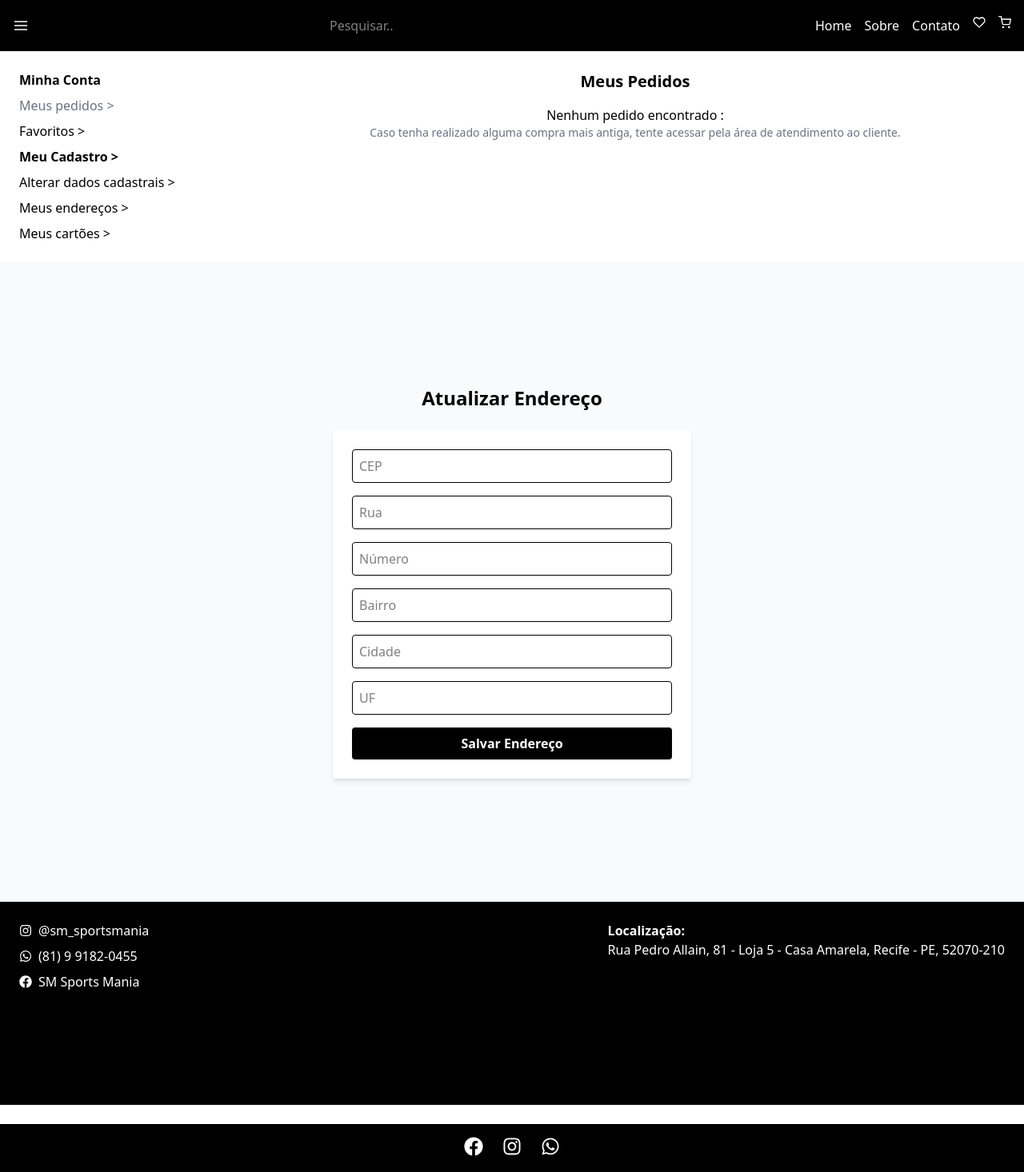
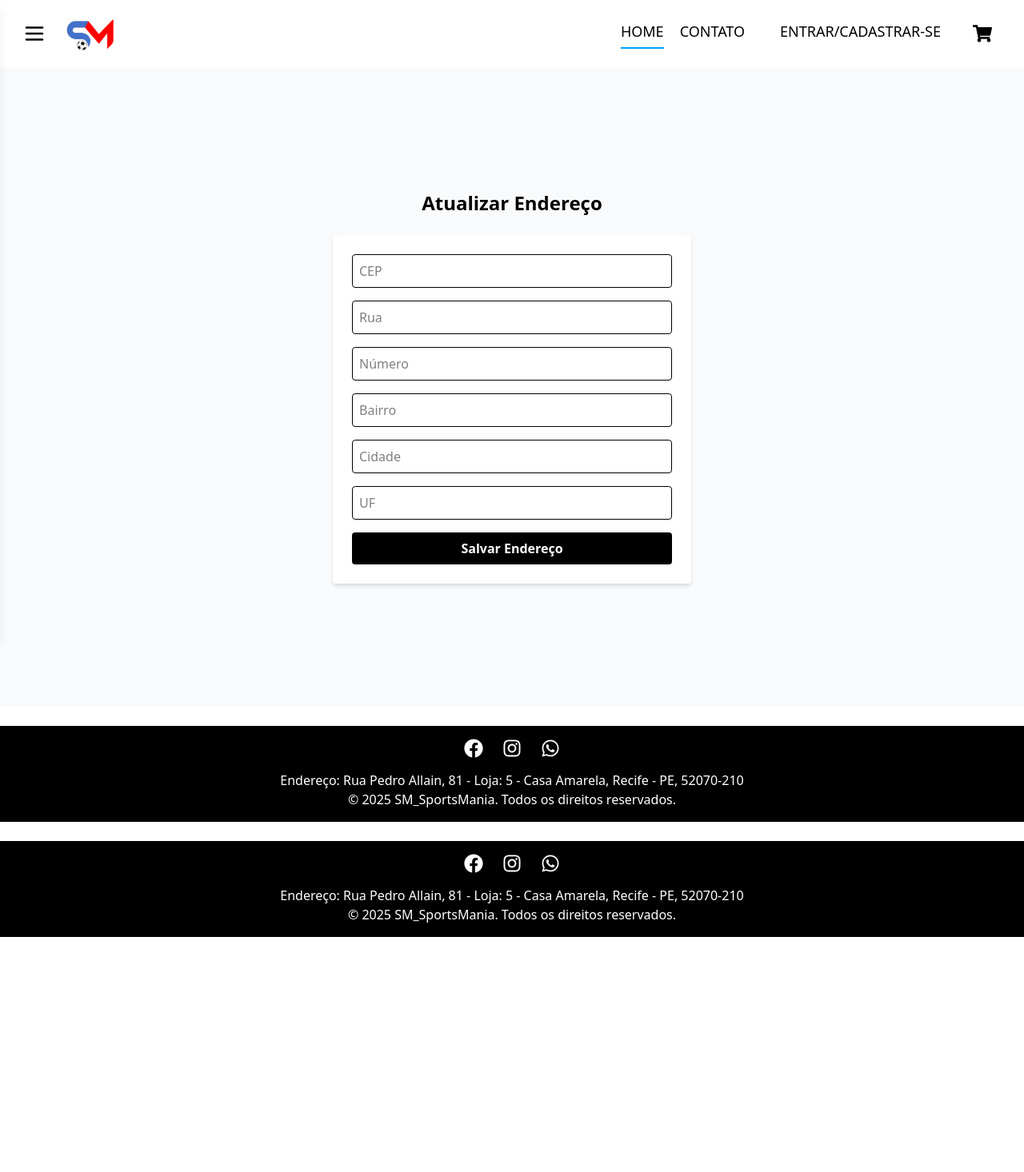
Before and after one commit to GabrielP02/SportsMania, a React (Vite) app: page /addressupdate in a window 1280 px wide. Shown: the top 1466 px of the page at 80% size. After the commit the page ends 1172 px from the top, so only its background shows below. Built offline with nearby package versions, Linux system fonts and the light colour scheme; grey boxes are pictures that could not be loaded.

Commit message:
addresUpdate

```diff
--- a/src/pages/AddressUpdate.jsx
+++ b/src/pages/AddressUpdate.jsx
@@ -1,7 +1,7 @@
 import React, { useEffect, useState } from "react";
 import { useNavigate } from "react-router-dom";
-import { FiMenu, FiHeart, FiShoppingCart } from "react-icons/fi";
-import { FaInstagram, FaWhatsapp, FaFacebook } from "react-icons/fa";
+import Navbar from "../components/NavBar";
+import Footer from "../components/Footer";
 
 const AddressUpdate = () => {
   const navigate = useNavigate();
@@ -61,52 +61,7 @@ const AddressUpdate = () => {
 
   return (
     <div className="flex flex-col min-h-screen">
-      <nav className="bg-black text-white flex items-center justify-between p-4">
-        <button className="text-xl">
-          <FiMenu />
-        </button>
-        <input
-          type="text"
-          placeholder="Pesquisar.."
-          className="px-2 py-1 rounded"
-        />
-        <div className="flex space-x-4">
-          <a href="#" className="hover:underline">
-            Home
-          </a>
-          <a href="#" className="hover:underline">
-            Sobre
-          </a>
-          <a href="#" className="hover:underline">
-            Contato
-          </a>
-          <FiHeart />
-          <FiShoppingCart />
-        </div>
-      </nav>
-
-      <div className="flex flex-1 p-6">
-        <div className="w-1/4">
-          <h2 className="font-bold">Minha Conta</h2>
-          <ul className="space-y-2 mt-2">
-            <li className="text-gray-500">Meus pedidos &gt;</li>
-            <li>Favoritos &gt;</li>
-            <li className="font-bold">Meu Cadastro &gt;</li>
-            <li>Alterar dados cadastrais &gt;</li>
-            <li>Meus endereços &gt;</li>
-            <li>Meus cartões &gt;</li>
-          </ul>
-        </div>
-
-        <div className="flex-1 text-center">
-          <h1 className="text-xl font-bold">Meus Pedidos</h1>
-          <p className="mt-4">Nenhum pedido encontrado :</p>
-          <p className="text-gray-500 text-sm">
-            Caso tenha realizado alguma compra mais antiga, tente acessar pela
-            área de atendimento ao cliente.
-          </p>
-        </div>
-      </div>
+       <Navbar/>
 
       <div className="flex flex-col items-center justify-center min-h-screen bg-gray-50">
         <h1 className="text-2xl font-bold mb-6">Atualizar Endereço</h1>
@@ -176,34 +131,7 @@ const AddressUpdate = () => {
         </form>
       </div>
 
-      <footer className="bg-black text-white p-6 flex justify-between">
-        <div className="space-y-2">
-          <p className="flex items-center space-x-2">
-            <FaInstagram /> <span>@sm_sportsmania</span>
-          </p>
-          <p className="flex items-center space-x-2">
-            <FaWhatsapp /> <span>(81) 9 9182-0455</span>
-          </p>
-          <p className="flex items-center space-x-2">
-            <FaFacebook /> <span>SM Sports Mania</span>
-          </p>
-        </div>
-        <div>
-          <h2 className="font-bold">Localização:</h2>
-          <p>
-            Rua Pedro Allain, 81 - Loja 5 - Casa Amarela, Recife - PE,
-            52070-210
-          </p>
-          <div className="mt-2">
-            <iframe
-              src="https://www.google.com/maps/embed?..."
-              width="200"
-              height="150"
-              loading="lazy"
-            ></iframe>
-          </div>
-        </div>
-      </footer>
+      <Footer/>
     </div>
   );
 };
```
